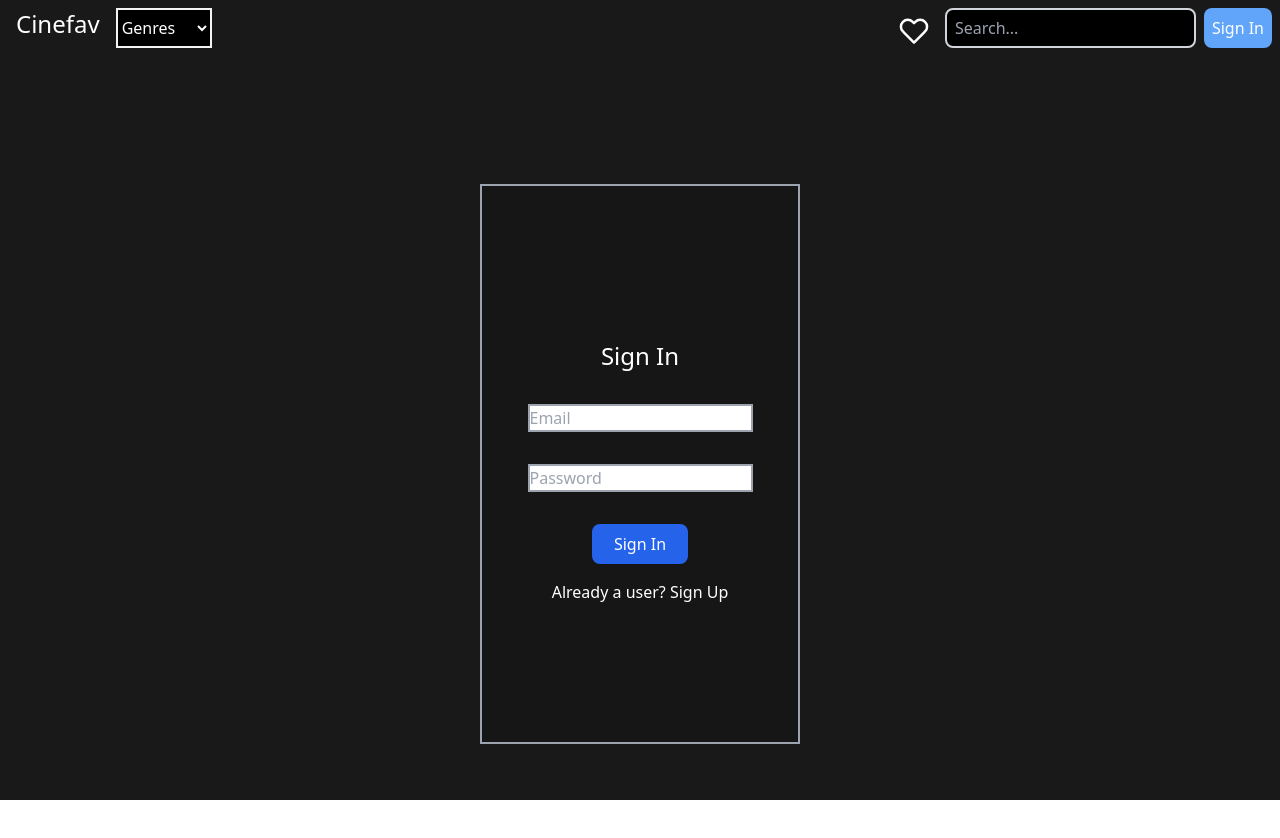
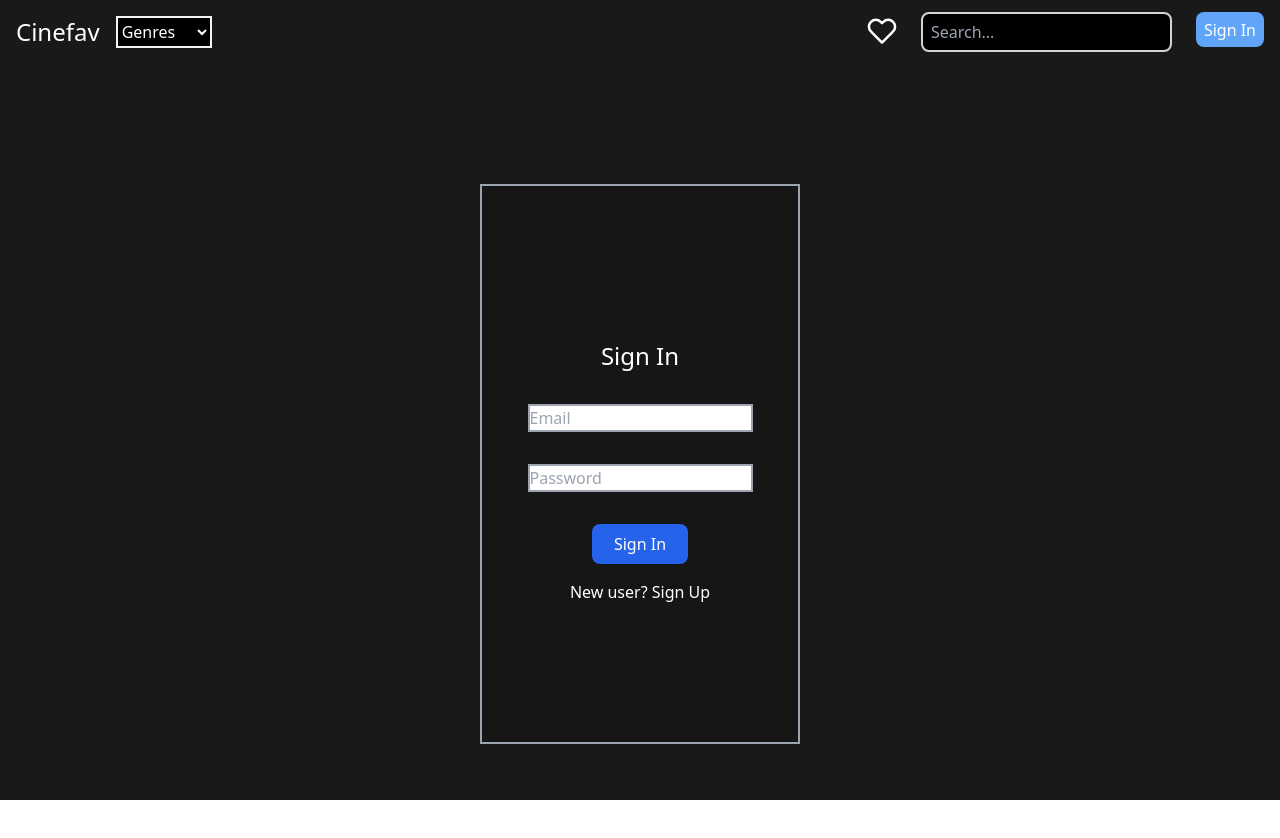
Before and after one commit to aditya-desai-19/cinefav-client, a React (Vite) app: page /signin in a window 1280 px wide. Shown: the top 838 px of the page. Built offline with nearby package versions, Linux system fonts and the light colour scheme.

Commit message:
Add filtering feature and fix alignment issue in navbar

```diff
--- a/src/components/GenresDropDown.jsx
+++ b/src/components/GenresDropDown.jsx
@@ -1,12 +1,22 @@
 //@ts-check
-import React from 'react'
+import React, { useCallback } from 'react';
+import { useDispatch } from 'react-redux';
+import { changeGenre } from '../redux/slices/genreSlice';
 
 const GenresDropDown = () => {
+    const dispatch = useDispatch();
+
+    const handleOnChange = useCallback((e) => {
+        dispatch(changeGenre(e.target.value));
+    }, [changeGenre]);
+
     return (
-        <select className='bg-black text-white w-24 h-10 mx-2 border-2 border-gray-100'>
+        <select className='bg-black text-white w-24 h-8 mx-2 my-1 border-2 border-gray-100' onChange={handleOnChange}>
             <option  selected value="default">Genres</option>
             <option value="action">Action</option>
             <option value="horror">Horror</option>
+            <option value="thriller">Thriller</option>
+            <option value="science-fiction">Sci-fi</option>
         </select>
     )
 }
--- a/src/components/MovieCard.jsx
+++ b/src/components/MovieCard.jsx
@@ -28,7 +28,7 @@ const MovieCard = ({ imgSrc, genre, imdbRating, addMovieToWatchlist }) => {
                         <button className='m-2' title='Add to watchlist' onClick={addMovieToWatchlist}><PlusCircle size={30} /></button>
                         <h3 className='m-2 flex'><Star size={25} color='yellow'/><span className='mx-2 text-xl'>{imdbRating}</span></h3>
                     </div>
-                    <p className='m-2'>{"Action"}</p>
+                    <p className='m-2'>{genre}</p>
                 </div>}
         </div>
     )
--- a/src/components/Movies.jsx
+++ b/src/components/Movies.jsx
@@ -6,8 +6,12 @@ import { useDispatch, useSelector } from 'react-redux';
 import { addMovies, clearMovies } from '../redux/slices/movieSlice';
 
 const Movies = () => {
+    const [filteredMovies, setFilteredMovies] = useState([]);
+
     const movies = useSelector((state) => state.movie.movies);
     const currentUser = useSelector(state => state.user.user);
+    const genre = useSelector(state => state.genre.genre);
+
 
     const dispatch = useDispatch();
 
@@ -15,12 +19,24 @@ const Movies = () => {
         callMoviesApi()
     }, []);
 
+    useEffect(() => {
+        if(genre === "default") {
+            setFilteredMovies(movies);
+        } else {
+            //converting each movie genre to lowercase string then converting it to array and then for each substring removing
+            //empty spaces and then checking whether the selected genre is present or not
+            const filteredMoviesByGenre = movies.filter(m => m.genre.toLowerCase().split(",").map(x => x.trim()).includes(genre));
+            setFilteredMovies(filteredMoviesByGenre);
+        }
+    }, [genre]);
+
     const callMoviesApi = async () => {
         try {
             const response = await axios.get("/api/movies");
             console.info({response})
             dispatch(clearMovies());
             dispatch(addMovies(response.data.movies || []));
+            setFilteredMovies(response.data.movies || []);
         } catch (error) {
             console.log({ error })
         }
@@ -44,7 +60,7 @@ const Movies = () => {
 
     return (
         <div className='h-[calc(100%-64px)] py-4 border-2 border-black flex flex-wrap justify-center'>
-            {movies.length > 0 ? movies.map((movie) =>
+            {filteredMovies.length > 0 ? filteredMovies.map((movie) =>
                 <MovieCard
                     key={movie._id}
                     imgSrc={movie.poster}
--- a/src/components/Navbar.jsx
+++ b/src/components/Navbar.jsx
@@ -44,9 +44,9 @@ const Navbar = () => {
     },[]);
 
     return (
-        <div className="flex justify-between p-2 h-16">
+        <div className="flex justify-between items-center p-2 h-16">
             <div className='flex'>
-                <h2 className="text-white text-2xl mx-2">Cinefav</h2>
+                <h2 className="text-white text-2xl mx-2 my-1">Cinefav</h2>
                 <GenresDropDown />
             </div>
             <ul className="flex justify-center list-none">
@@ -58,7 +58,7 @@ const Navbar = () => {
                 <form className='mx-2' onSubmit={handleSubmit(handleSearch)}>
                     <input
                         type='text'
-                        className='text-white h-10 border-2 border-gray-300 bg-black rounded-lg p-2'
+                        className='text-white h-10 border-2 border-gray-300 bg-black rounded-lg px-2 my-1 mx-2'
                         placeholder='Search...'
                         {...register("searchText")}
                         onKeyDown={handleKeyDown}
@@ -68,14 +68,14 @@ const Navbar = () => {
                 <li>
                     {(user && Object.keys(user).length) ?
                         <button
-                            className='rounded-lg p-2 bg-red-400 h-10 text-white'
+                            className='rounded-lg px-2 bg-red-400 h-btn-height mx-2 my-1 text-white'
                             onClick={handleSignOut}
                             >
                             Sign Out
                         </button>
                         :
                         <Link to={"/signin"}>
-                            <button className='rounded-lg p-2 bg-blue-400 h-10 text-white'>Sign In</button>
+                            <button className='rounded-lg px-2 bg-blue-400 h-btn-height mx-2 my-1 text-white'>Sign In</button>
                         </Link>
                     }
                 </li>
--- a/src/components/SignIn.jsx
+++ b/src/components/SignIn.jsx
@@ -43,6 +43,7 @@ const SignIn = ({ isSignIn }) => {
                         }
                     }
                 } else {
+                    alert("Something went wrong");
                     navigate("/signin");
                 }
             }
@@ -81,7 +82,7 @@ const SignIn = ({ isSignIn }) => {
                     placeholder='Password'
                 />
                 <button type='submit' className='bg-blue-600 p-2 m-1 text-white w-24 rounded-lg my-4'>{isSignIn ? "Sign In" : "Sign Up"}</button>
-                <p className='text-white'>Already a user? <span className='cursor-pointer' onClick={toggleSignIn}>{!isSignIn ? "Sign In" : "Sign Up"}</span></p>
+                <p className='text-white'>{isSignIn ? "New user? " : "Already a user? "}<span className='cursor-pointer' onClick={toggleSignIn}>{!isSignIn ? "Sign In" : "Sign Up"}</span></p>
             </form>
         </div>
     )
--- /dev/null
+++ b/src/redux/slices/genreSlice.js
@@ -0,0 +1,19 @@
+import { createSlice } from '@reduxjs/toolkit';
+
+const initialState = {
+    genre: "default"
+}
+
+const genreSlice = createSlice({
+    name: 'genre',
+    initialState,
+    reducers: {
+        changeGenre: (state, action) => {
+            state.genre = action.payload
+        }
+    },
+});
+
+export const { changeGenre } = genreSlice.actions;
+
+export default genreSlice.reducer;
--- a/src/redux/store.js
+++ b/src/redux/store.js
@@ -1,11 +1,13 @@
 import { configureStore } from '@reduxjs/toolkit';
 import movieReducer from './slices/movieSlice';
 import userReducer from './slices/userSlice';
+import genreReducer from './slices/genreSlice';
 
 const store = configureStore({
     reducer: {
         movie: movieReducer,
-        user: userReducer
+        user: userReducer,
+        genre: genreReducer
     },
 });
 
--- a/tailwind.config.js
+++ b/tailwind.config.js
@@ -17,6 +17,7 @@ export default {
         '80p': '80%',
         '90p': '90%',
         '100p': '100%',
+        'btn-height': '35px'
       },
       colors: {
         'blackbg': 'rgba(0, 0, 0, 0.9)',
```
